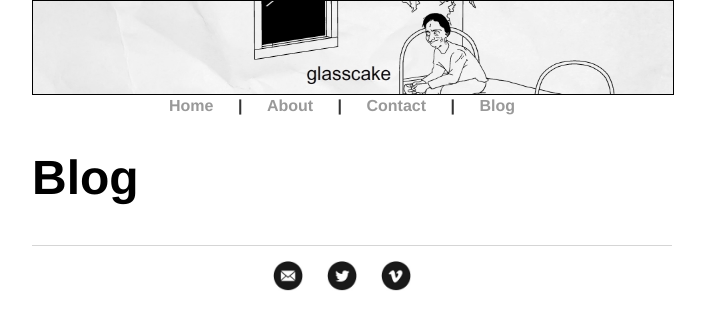
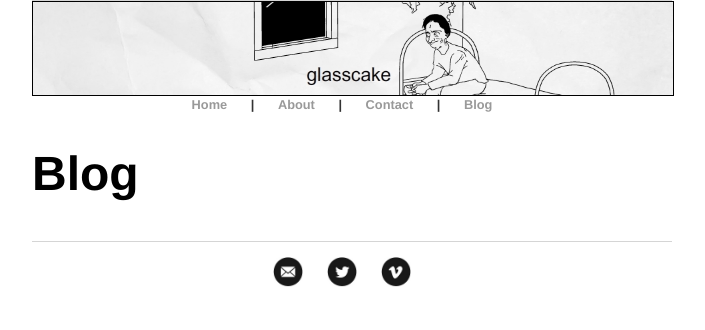
Before and after one commit to glasscaked/strip, a Jekyll site: the page built from blog/index.html, in a window 1280 px wide. Shown: the top 330 px of the page, without its empty margins (288-993 px from the left). Built offline with Jekyll 4.4.1, drawn with Linux system fonts in a browser that asks for light colours.

Commit message:
Update main.css

```diff
--- a/css/main.css
+++ b/css/main.css
@@ -12,6 +12,8 @@ h4 { font-size: 1.9em; }
 
 nav ul, footer ul { margin: auto; text-align: center; width: 100%; font-size: 1em; font-family: 'Helvetica', 'Arial', 'Sans-Serif'; padding: 0px; list-style: none; font-weight: bold; }
 nav ul li, footer ul li {display: inline; margin-right: 20px; }
+
+header { border-top: 1px solid #d5d5d5; font-size: .8em; }
 
 footer { border-top: 1px solid #d5d5d5; font-size: .8em; }
 
```
